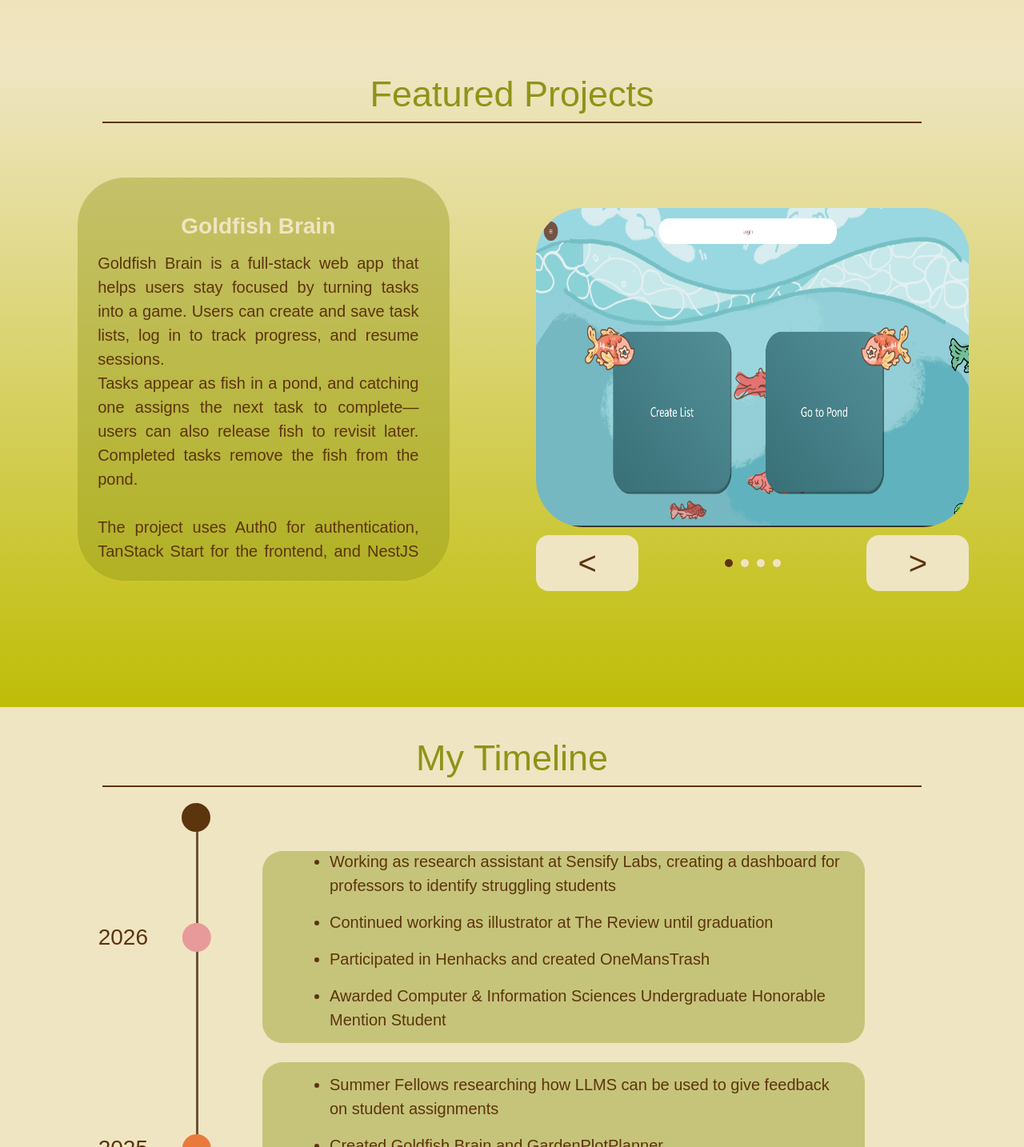
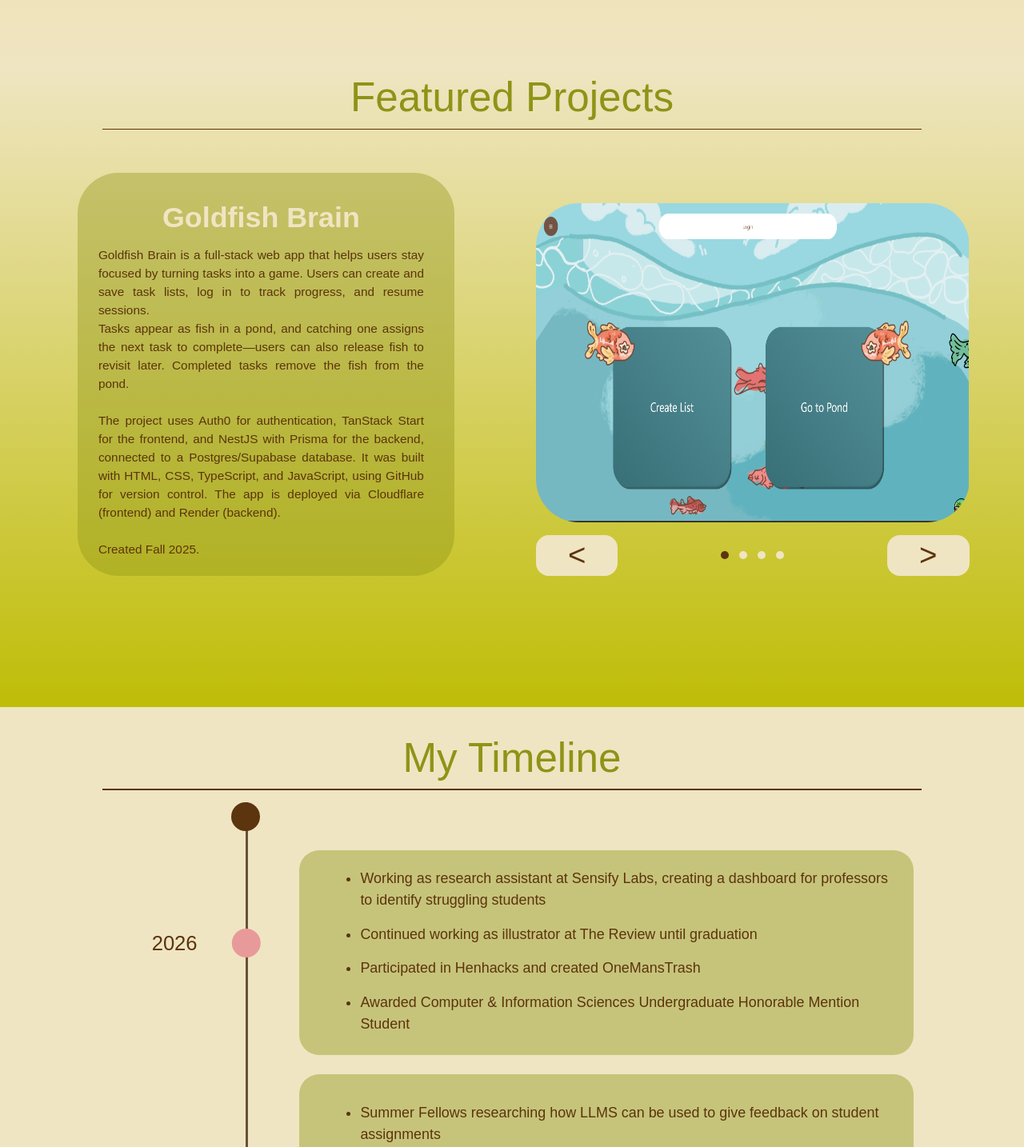
Before and after one commit to selinAbacaz/selinPortfolio, a React (Vite) app: page / in a window 1280 px wide. Shown: the part 1356-2790 px from the top of the page at 80% size. Built offline with nearby package versions, Linux system fonts and the light colour scheme.

Commit message:
made alll sections except contact me section flexy

```diff
--- a/src/App.css
+++ b/src/App.css
@@ -9,7 +9,7 @@
   display: flex;
   align-items: center;
   justify-content: center;
-  font-size: 24px;
+
   flex-shrink: 0;
 
 
@@ -19,7 +19,7 @@
 .glide__arrows {
   display: flex;
   justify-content: space-between;
-  margin-top: 10px;
+  margin-top: .2vw;
 }
 
 .glide__arrow {
@@ -27,10 +27,13 @@
   border-radius: 16px;
   color: var(--myBrown);
   border: none;
-  font-size: 12px;
-  padding: 5px;
-  width: 10vw;
+  height: 4vw;
+  padding: .2vw;
+  width: 8vw;
   cursor: pointer;
+  display: flex;
+  align-items: center;
+  justify-content: center;
 }
 
 .glide__arrow:hover{
--- a/src/components/Header.tsx
+++ b/src/components/Header.tsx
@@ -8,7 +8,6 @@ const linkStyle: React.CSSProperties = {
   padding: "10px 16px",
   textDecoration: "none",
 
-  fontSize: 22,
 };
 
 export default function Header() {
@@ -22,7 +21,8 @@ export default function Header() {
   position: 'fixed',
   top: '1vw',
   left: '50%',
-  width: "60vw",
+  maxHeight: "10vh",
+  minWidth: "max-content",
   transform: 'translateX(-50%)',
   backgroundColor: 'rgba(92, 52, 13, 0.85)',
   backdropFilter: 'blur(10px)',
@@ -41,7 +41,7 @@ export default function Header() {
     style={{
 
 
-      fontSize: "1.2vw",
+      fontSize: "1.6vw",
       fontFamily: 'Inter',
       fontWeight: '400',
       textDecoration: 'none',
@@ -63,7 +63,7 @@ export default function Header() {
     href="#aboutMe"
     style={{
         color: 'white',
-        fontSize: "1.2vw",
+        fontSize: "1.6vw",
         fontFamily: 'Inter',
         fontWeight: '400',
         textDecoration: 'none',
@@ -76,7 +76,7 @@ export default function Header() {
   href="#FeaturedPortfolio"
   style={{
       color: 'white',
-      fontSize: "1.2vw",
+      fontSize: "1.6vw",
       fontFamily: 'Inter',
       fontWeight: '400',
       textDecoration: 'none',
@@ -90,7 +90,7 @@ export default function Header() {
         onClick={() => setOpen(!open)}
         style={{
           color: "white",
-          fontSize: "1.2vw",
+          fontSize: "1.6vw",
           fontFamily: "Inter",
           fontWeight: "400",
           cursor: "pointer",
--- a/src/components/ui/slideSection.tsx
+++ b/src/components/ui/slideSection.tsx
@@ -58,16 +58,16 @@ const prev = () => {
 return(
 
 <section id="projects" className="ProjectsBackground" style= {{flexDirection: "column",  alignItems: "center", display: "flex"}}>
-          <div id="FeaturedPortfolio" style={{top: 0, fontSize: "45px", color: "var(--myDarkGreen)", display: "flex", justifyContent: "center", alignItems: "center" }}> Featured Projects</div>
-          <hr style={{color: "var(--myBrown)", backgroundColor:"var(--myBrown)", borderColor: "var(--myBrown)", height: "2px", marginBottom: "20px", width: "80%", margin: "0 auto 20px auto", display: "flex" }}></hr>
-            <section className= "small" style={{ display: "flex", width: "94vw", height: "70vh", justifyContent: "center", alignItems: "flex-start", flexDirection: "row", gap: "20px", marginTop: "20px"}}>
+          <div id="FeaturedPortfolio" style={{top: 0, fontSize: "4vw", color: "var(--myDarkGreen)", display: "flex", justifyContent: "center", alignItems: "center" }}> Featured Projects</div>
+          <hr style={{color: "var(--myBrown)", backgroundColor:"var(--myBrown)", borderColor: "var(--myBrown)", height: ".1vw", marginBottom: "1vw", width: "80%", margin: "0 auto 1vw auto", display: "flex" }}></hr>
+            <section className= "small" style={{ display: "flex", width: "94vw", height: "70vh", justifyContent: "center", alignItems: "flex-start", flexDirection: "row", gap: "1vw", marginTop: "1vw"}}>
               <div style={{flexDirection: "column", display: "flex", width: "80vw", height: "100%", justifyContent: "center", alignItems: "center", }}>
-                <div className='bg-(--myDarkGreen)/40' style={{height:"90%", width: "80%", borderRadius: "60px", display: "flex", justifyContent: "flex-start", alignItems: "center", flexDirection: "column"}}>
-                  <div style={{marginTop: "40px", overflowY:"scroll", paddingLeft: "2vw", paddingRight: "2vw", marginRight: "1vw", marginBottom: "2vw"}}>
+                <div className='bg-(--myDarkGreen)/40' style={{height:"90%", width: "80%", borderRadius: "4vw", display: "flex", justifyContent: "flex-start", alignItems: "center", flexDirection: "column"}}>
+                  <div style={{marginTop: "2.4vw", overflowY:"scroll", paddingLeft: "2vw", paddingRight: "2vw", marginRight: "1vw", marginBottom: "2vw"}}>
 
-                    <div style={{display: "flex", justifyContent: "center", alignItems: "center", textAlign:"center", fontSize: "28px", color: "var(--myDirtyAntique)", marginBottom: "10px"}}><b>{slideTitle[index]}</b></div>
+                    <div style={{display: "flex", justifyContent: "center", alignItems: "center", textAlign:"center", fontSize: "2.8vw", color: "var(--myDirtyAntique)", marginBottom: ".5vw"}}><b>{slideTitle[index]}</b></div>
 
-                    <div style={{display: "flex", justifyContent: "flex-start", alignItems: "flex-start", fontSize: "20px", color: "var(--myBrown)", textAlign:"justify", whiteSpace: "pre-line"}} > {slideText[index]} </div></div>
+                    <div style={{display: "flex", justifyContent: "flex-start", alignItems: "flex-start", fontSize: "1.2vw", color: "var(--myBrown)", textAlign:"justify", whiteSpace: "pre-line"}} > {slideText[index]} </div></div>
 
 
 
@@ -92,7 +92,7 @@ return(
                   justifyContent: "center",
                   alignItems: "center",}}>
                   <div className="glide" style={{ width: "100%", height: "75%" }}>
-                    <div className="glide__track" data-glide-el="track" style={{ height: "100%", borderRadius:"60px"  }}>
+                    <div className="glide__track" data-glide-el="track" style={{ height: "100%", borderRadius:"4.2vw"  }}>
                       <ul className="glide__slides" style={{ height: "100%",  padding: 0, margin: 0}}>
                         <li className="glide__slide photos" style={{background: "pink" }}   >
                           <div style={{width: "100%", height:"100%", cursor: "pointer"}} onClick={() => window.open("https://goldfish-brain.luckyman30.workers.dev/", "_blank")}><img src={Goldfish} alt='GoldfishBrain title page, it has 2 big buttons- to go to the pond or to create a list of tasks'/></div> </li>
@@ -103,17 +103,17 @@ return(
                     </div>
 
                     {/* custom controls */}
-                    <div style={{ display: "flex", justifyContent: "space-between", marginTop: 10 }}>
-                      <button className="glide__arrow hover:bg-[#915C27]" onClick={prev} style={{ fontSize: 40 }}>&lt;</button>
+                    <div style={{ display: "flex", justifyContent: "space-between", marginTop: "1.2vw" }}>
+                      <button className="glide__arrow hover:bg-[#915C27]" onClick={prev} style={{ fontSize: "3vw" }}>&lt;</button>
 
-                        <div style={{ display: "flex", gap: "10px", alignItems: "center" }}>
+                        <div style={{ display: "flex", gap: "1vw", alignItems: "center" }}>
                             {slideText.map((_, i) => (
                               <div
                                 key={i}
                                 onClick={() => glideRef.current?.go(`=${i}`)}
                                 style={{
-                                  width: "10px",
-                                  height: "10px",
+                                  width: ".8vw",
+                                  height: ".8vw",
                                   borderRadius: "50%",
                                   backgroundColor: i === index ? "var(--myBrown)" : "var(--myDirtyAntique)",
                                   cursor: "pointer",
@@ -123,7 +123,7 @@ return(
                             ))}
                           </div>
 
-                      <button className="glide__arrow" onClick={next} style={{ fontSize: 40 }}>&gt;</button>
+                      <button className="glide__arrow" onClick={next} style={{ fontSize: "3vw" }}>&gt;</button>
                     </div>
                   </div>
 
--- a/src/components/ui/timeline.tsx
+++ b/src/components/ui/timeline.tsx
@@ -68,7 +68,7 @@ export default function Timeline() {
       top: "50%",
       transform: "translateY(-50%)",
       right: "60px",
-      fontSize: "28px",
+      fontSize: "2vw",
       color: "var(--myBrown)",
     }}
   >
@@ -90,18 +90,18 @@ export default function Timeline() {
           {/* RIGHT SIDE */}
           <div
             style={{
-              marginLeft: "80px",
+              marginLeft: "5vw",
               backgroundColor: "#C6C47A",
               borderRadius: "25px",
-              padding: "20px",
-              width: "70%",
+              padding: "1vw",
+              width: "60vw",
               display: "flex",
               alignItems: "center",
-              height: "30vh",
+              height: "32vh",
               marginTop:"3vh",
             }}
           >
-            <ul style={{ margin: 0, fontSize: "20px", color: "var(--myBrown)", listStyleType:"disc", marginLeft:"5vw" }}>
+            <ul style={{ margin: 0, fontSize: "1.4vw", color: "var(--myBrown)", listStyleType:"disc", marginLeft:"5vw", paddingTop: "1vw" }}>
               {entry.items.map((text, i) => (
                 <li key={i} style={{marginBottom: "2vh",}}>{text}</li>
               ))}
--- a/src/components/ui/timelineSection.tsx
+++ b/src/components/ui/timelineSection.tsx
@@ -7,9 +7,9 @@ export default function TimeLineSection(){
 return(
 
 <section id="timeline" className="myTimeline" style= {{flexDirection: "column"}}>
-          <div id="FeaturedPortfolio" style={{top: 0, fontSize: "45px", color: "var(--myDarkGreen)", display: "flex", justifyContent: "center",marginTop: "30px", alignItems: "center" }}> My Timeline</div>
-          <hr style={{color: "var(--myBrown)", backgroundColor:"var(--myBrown)", borderColor: "var(--myBrown)", height: "2px", marginBottom: "20px", width: "80%", margin: "0 auto 20px auto", display: "flex" }}></hr>
-            <section className= "small" style={{ display: "flex", width: "94vw", height: "80vh", justifyContent: "center", alignItems: "flex-start", flexDirection: "row", gap: "20px", marginTop: "20px"}}>
+          <div id="FeaturedPortfolio" style={{top: 0, fontSize: "4vw", color: "var(--myDarkGreen)", display: "flex", justifyContent: "center",marginTop: "2vw", alignItems: "center" }}> My Timeline</div>
+          <hr style={{color: "var(--myBrown)", backgroundColor:"var(--myBrown)", borderColor: "var(--myBrown)", height: ".1vw", marginBottom: "1vw", width: "80%", margin: "0 auto 1vw auto", display: "flex" }}></hr>
+            <section className= "small" style={{ display: "flex", width: "94vw", height: "80vh", justifyContent: "center", alignItems: "flex-start", flexDirection: "row", gap: "1vw", marginTop: "1.2vw"}}>
 
               <Timeline></Timeline>
             </section>
```
Also changed, not shown: src/components/ui/Curtain.tsx (+6 -6 lines).
